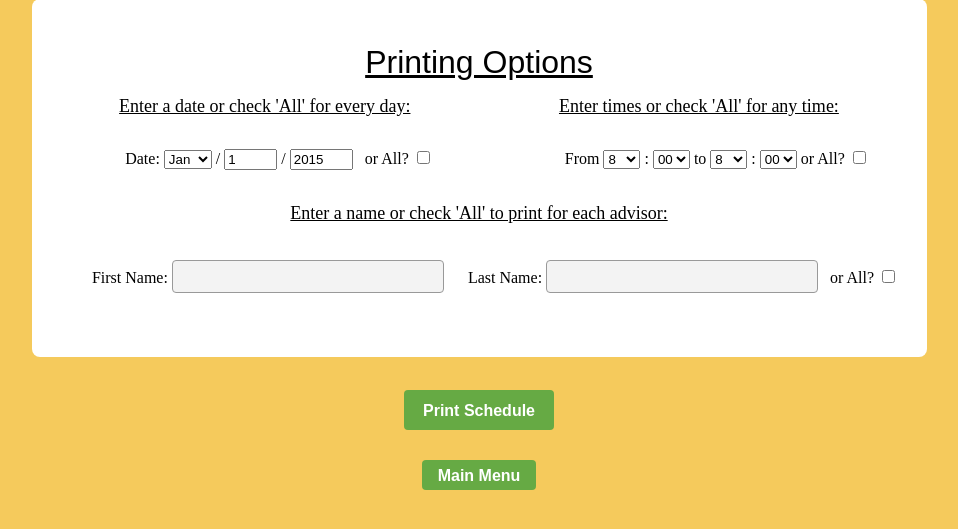
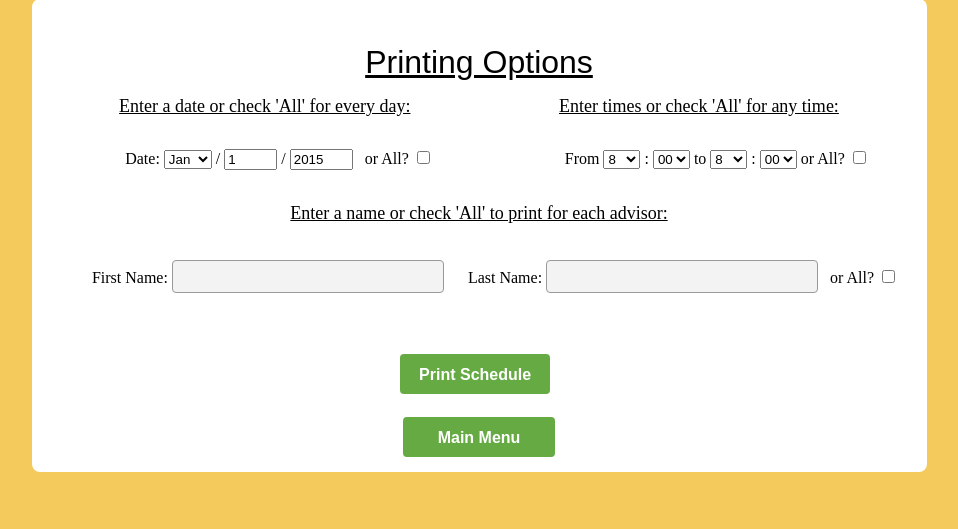
Before and after one commit to CPaul17/CMSC331_Project2, a PHP site: page /printingPage.php in a window 1280 px wide. Shown: the part 166-695 px from the top of the page, without its empty margins (161-1119 px from the left). Run offline with PHP 8.4, Linux system fonts and the light colour scheme; the visitor is signed in with stand-in values (Sample User, id 1).

Commit message:
minor fixes

```diff
--- a/printingPage.php
+++ b/printingPage.php
@@ -103,8 +103,12 @@ rpad.padding {
 	First Name: <input type='text' name='fname'>      Last Name: <input type='text' name='lname'>   or All? <input type='checkbox' name='allAds'>
 
 
+<!-- </div> -->
+
+
+
+<div style = "margin-top: -170px"/>
 </div>
-
 
 
 <!-- </FONT><br><br><input type='submit' value="Print Schedule" style="width:150px;height:100px;background-color:yellow;font-size:20;">  -->
@@ -112,12 +116,16 @@ rpad.padding {
 	</P></pre>
 	</form>
 <P ALIGN="RIGHT">
-<br>
-<br>
+
+<div style = "margin-top: -20px"/>
+</div>
+
 <!-- <rpad class="padding"><a href="adminMenu.php"><button type="button" style="height:25px;background-color:red;color:white;">Main Menu</button></a></rpad>
  -->
- <center><a href="adminMenu.php"><button type="button" class ="button go large" style="height:30px;">Main Menu</button></a></center>
+<center><a href="adminMenu.php"><button type="button" class ="button go large" style="width: 152px; height:40px;">Main Menu</button></a></center>
 </P>
+
+</div>
 
 </body>
 </html>
--- a/successfulAdvisorEntry.php
+++ b/successfulAdvisorEntry.php
@@ -45,9 +45,9 @@
 	<div class="center">
 	<P ALIGN="CENTER"><FONT SIZE="6">Advisor added!
 	<br>
+	Thank You</FONT>
+<!-- 	</div> -->
 	<br>
-	Thank You</FONT>
-	</div>
 	<br>
 	<br>
 	<br>
@@ -55,5 +55,7 @@
 	<center><a href="addAdvisor.php"><button type="button" class="button go large">Add Another Advisor</button></a></center>
 	<br>
 	<center><a href="adminMenu.php"><button type="button" class="button go large">Main Menu</button></a></center>
+
+	</div>
 </body>
 </html>
```
Also changed, not shown: addAdvisor.php (+8 -6 lines).
